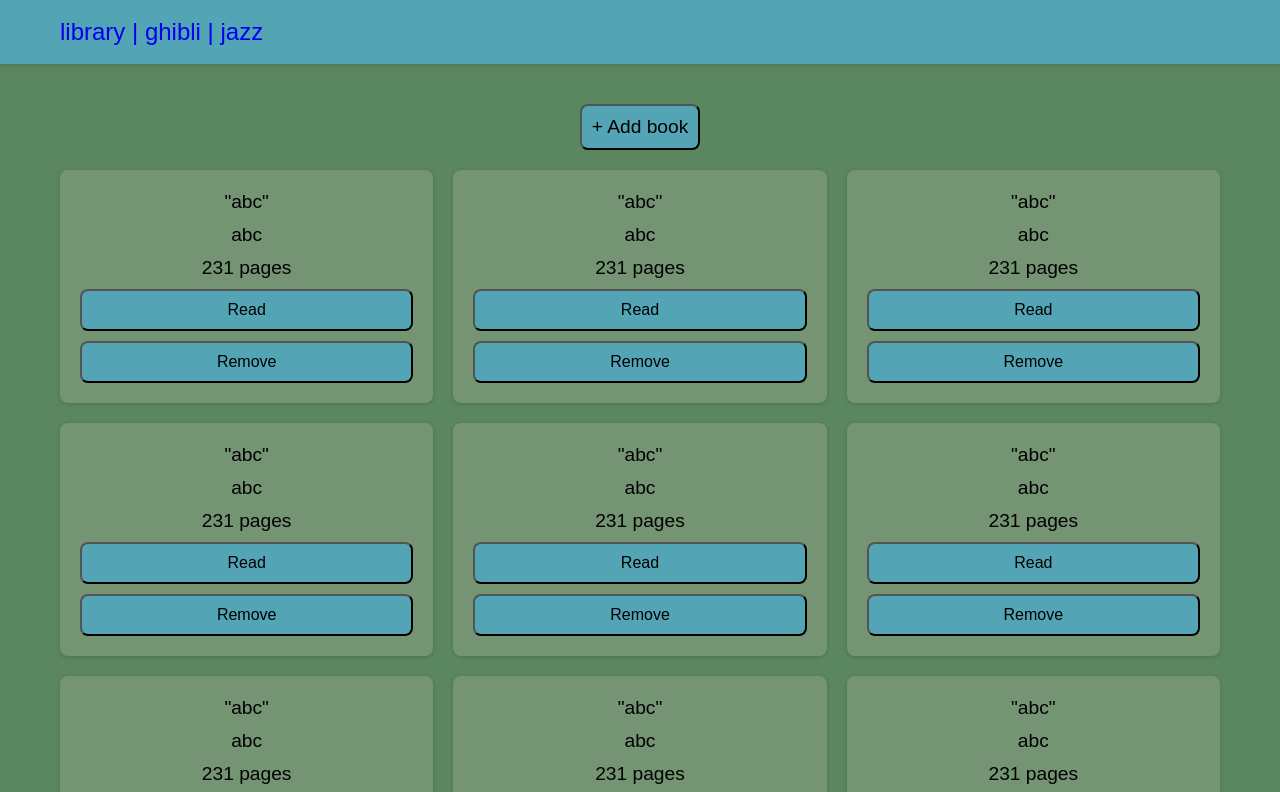
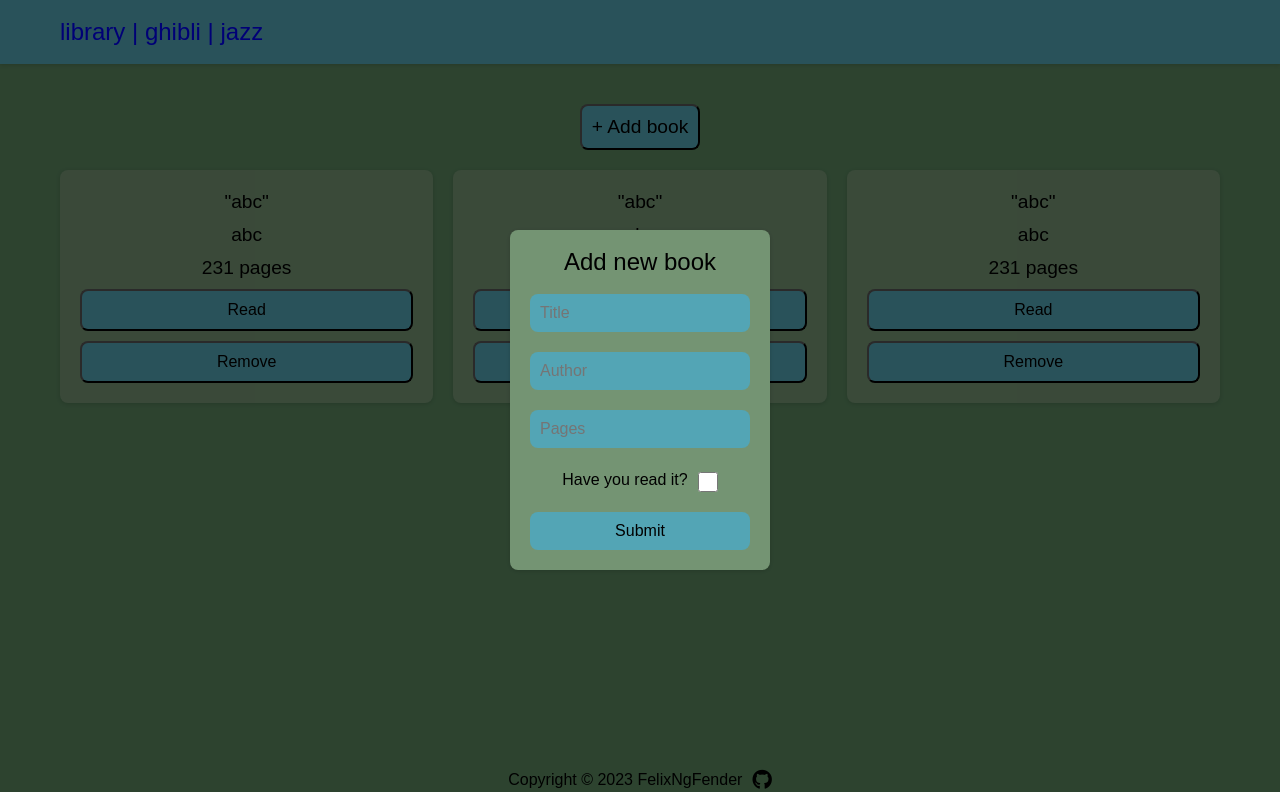
Before and after one commit to FelixNgFender/javascript-design-patterns, a website: page library/index.html in a window 1280 px wide. Both pictures are taken after a click on the button "+ Add book". Shown: the top 792 px of the page. Drawn offline with Linux system fonts and the light colour scheme; a web font is replaced by a local one.

Commit message:
Add a modal to add books and an overlay

```diff
--- a/library/index.html
+++ b/library/index.html
@@ -11,7 +11,6 @@
       crossorigin="anonymous"
     ></script>
     <script src="js/library.js" defer></script>
-    <script src="js/video.js" defer></script>
     <link
       rel="stylesheet"
       href="https://fonts.googleapis.com/css2?family=Amaranth"
@@ -25,80 +24,8 @@
       </div>
     </header>
     <main class="main">
-      <button class="main-addBookBtn">+ Add book</button>
+      <button class="main-addBookBtn" id="main-addBookBtn">+ Add book</button>
       <div class="main-bookGrid" id="main-bookGrid">
-        <div class="main-bookCard">
-          <p>"abc"</p>
-          <p>abc</p>
-          <p>231 pages</p>
-          <div class="main-bookCardBtnGroup">
-            <button class="main-bookCardBtn">Read</button>
-            <button class="main-bookCardBtn">Remove</button>
-          </div>
-        </div>
-        <div class="main-bookCard">
-          <p>"abc"</p>
-          <p>abc</p>
-          <p>231 pages</p>
-          <div class="main-bookCardBtnGroup">
-            <button class="main-bookCardBtn">Read</button>
-            <button class="main-bookCardBtn">Remove</button>
-          </div>
-        </div>
-        <div class="main-bookCard">
-          <p>"abc"</p>
-          <p>abc</p>
-          <p>231 pages</p>
-          <div class="main-bookCardBtnGroup">
-            <button class="main-bookCardBtn">Read</button>
-            <button class="main-bookCardBtn">Remove</button>
-          </div>
-        </div>
-        <div class="main-bookCard">
-          <p>"abc"</p>
-          <p>abc</p>
-          <p>231 pages</p>
-          <div class="main-bookCardBtnGroup">
-            <button class="main-bookCardBtn">Read</button>
-            <button class="main-bookCardBtn">Remove</button>
-          </div>
-        </div>
-        <div class="main-bookCard">
-          <p>"abc"</p>
-          <p>abc</p>
-          <p>231 pages</p>
-          <div class="main-bookCardBtnGroup">
-            <button class="main-bookCardBtn">Read</button>
-            <button class="main-bookCardBtn">Remove</button>
-          </div>
-        </div>
-        <div class="main-bookCard">
-          <p>"abc"</p>
-          <p>abc</p>
-          <p>231 pages</p>
-          <div class="main-bookCardBtnGroup">
-            <button class="main-bookCardBtn">Read</button>
-            <button class="main-bookCardBtn">Remove</button>
-          </div>
-        </div>
-        <div class="main-bookCard">
-          <p>"abc"</p>
-          <p>abc</p>
-          <p>231 pages</p>
-          <div class="main-bookCardBtnGroup">
-            <button class="main-bookCardBtn">Read</button>
-            <button class="main-bookCardBtn">Remove</button>
-          </div>
-        </div>
-        <div class="main-bookCard">
-          <p>"abc"</p>
-          <p>abc</p>
-          <p>231 pages</p>
-          <div class="main-bookCardBtnGroup">
-            <button class="main-bookCardBtn">Read</button>
-            <button class="main-bookCardBtn">Remove</button>
-          </div>
-        </div>
         <div class="main-bookCard">
           <p>"abc"</p>
           <p>abc</p>
@@ -144,5 +71,19 @@
         <i class="fab fa-github"></i
       ></a>
     </footer>
+    <div class="modal" id="modal">
+      <form class="modal-addBookForm" id="modal-addBookForm">
+        <h3>Add new book</h3>
+        <input class="modal-formInput" type="text" id="title" placeholder="Title" required="" maxlength="100">
+        <input class="modal-formInput" type="text" id="author" placeholder="Author" required="" maxlength="100">
+        <input class="modal-formInput" type="number" id="pages" placeholder="Pages" required="" max="10000">
+        <div class="modal-isRead">
+          <label for="isRead">Have you read it?</label>
+          <input class="modal-checkbox" type="checkbox" id="isRead">
+        </div>
+        <button class="modal-submitBtn" type="submit">Submit</button>
+      </form>
+    </div>
+    <div class="modal-overlay" id="modal-overlay"></div>
   </body>
 </html>
--- a/library/js/library.js
+++ b/library/js/library.js
@@ -1,3 +1,4 @@
+// Data Structures
 const myLibrary = [];
 
 function Book(title, author, pages, read) {
@@ -16,5 +17,26 @@ function addBookToLibrary(book) {
 
 function displayBooks() {
   const bookList = document.querySelector("#book-list");
+}
 
-}
+// User Interface
+const addBookBtn = document.querySelector("#main-addBookBtn");
+const modalOverlay = document.querySelector("#modal-overlay");
+const modal = document.querySelector("#modal");
+addBookBtn.addEventListener("click", () => {
+  modal.classList.add("active");
+  modalOverlay.classList.add("active");
+});
+
+modalOverlay.addEventListener("click", () => {
+  modal.classList.remove("active");
+  modalOverlay.classList.remove("active");
+});
+
+// Local Storage
+
+// Authentication
+
+// Firestore
+
+// Utils
--- a/library/js/video.js
+++ /dev/null
@@ -1,12 +0,0 @@
-const videoContainer = document.getElementById('header-video');
-
-const video = document.createElement('iframe');
-video.setAttribute('src', 'https://www.youtube.com/embed/AZals4U6Z_I');
-video.setAttribute('frameborder', '0');
-video.setAttribute('allow', 'accelerometer; autoplay; clipboard-write; encrypted-media; gyroscope; picture-in-picture; web-share');
-video.setAttribute('allow', 'autoplay; encrypted-media');
-video.style.width = '100%';
-video.style.height = '100%';
-
-
-videoContainer.append(video);
--- a/library/styles/styles.css
+++ b/library/styles/styles.css
@@ -1,9 +1,9 @@
 :root {
-  --pacific-blue: #53A5B5ff;
+  --pacific-blue: #53a5b5ff;
   --russian-green: #749473ff;
-  --hunter-green: #345F48ff;
-  --blue-munsell: #2D95ACff;
-  --middle-green: #5A875Fff;
+  --hunter-green: #345f48ff;
+  --blue-munsell: #2d95acff;
+  --middle-green: #5a875fff;
   --border-radius: 8px;
   --spacing-xs: 5px;
   --spacing-sm: 10px;
@@ -18,6 +18,7 @@
 
 html {
   box-sizing: border-box;
+  height: 100%;
 }
 
 *,
@@ -29,6 +30,9 @@ html {
 body {
   font-family: "Amaranth", sans-serif;
   background-color: var(--middle-green);
+  min-height: 100%;
+  display: grid;
+  grid-template-rows: auto 1fr auto;
 }
 
 /* HEADER */
@@ -58,7 +62,6 @@ main {
   display: flex;
   flex-direction: column;
   align-items: center;
-  justify-content: center;
   width: 100%;
   text-align: center;
   padding: var(--spacing-lg);
@@ -86,7 +89,11 @@ main {
 .main-bookGrid {
   margin-top: var(--spacing-lg);
   display: grid;
-  grid-template-columns: repeat(auto-fit, minmax(300px, 1fr));
+  /* 3 columns, 1fr each */
+  grid-template-columns: repeat(
+    auto-fill,
+    minmax(calc(var(--container-width) / 4), 1fr)
+  );
   grid-gap: var(--spacing-lg);
   width: 100%;
 }
@@ -128,6 +135,7 @@ main {
   justify-content: center;
   gap: 10px;
   width: 100%;
+  grid-row: 3 / 4;
 }
 
 .fa-github {
@@ -141,7 +149,101 @@ main {
 }
 
 /* MODALS */
+.modal {
+  position: fixed;
+  z-index: 1;
+  top: 50%;
+  left: 50%;
+  width: 300px;
+  padding: var(--spacing-lg);
+  border-radius: var(--border-radius);
+  text-align: center;
+  transform: translate(-50%, -50%) scale(0);
+  transition: 0.2s ease-in-out;
+}
 
+.modal.active {
+  transform: translate(-50%, -50%) scale(1);
+}
+
+.modal-addBookForm {
+  display: flex;
+  flex-direction: column;
+  align-items: center;
+  justify-content: space-between;
+  gap: var(--spacing-lg);
+  background-color: var(--russian-green);
+  border-radius: var(--border-radius);
+  padding: var(--spacing-lg);
+  box-shadow: var(--shadow);
+  width: 100%;
+  max-width: calc(var(--container-width) / 4);
+}
+
+.modal-addBookForm h3 {
+  font-size: 1.5rem;
+}
+
+.modal-formInput {
+  font-family: "Amaranth", sans-serif;
+  padding: var(--spacing-sm);
+  border: none;
+  border-radius: var(--border-radius);
+  background-color: var(--pacific-blue);
+  font-size: 1rem;
+  text-decoration: none;
+  width: 100%;
+}
+
+.modal-formInput:focus {
+  outline: none;
+}
+
+.modal-isRead {
+  display: flex;
+  align-items: center;
+  gap: var(--spacing-sm);
+}
+
+.modal-checkbox {
+  width: 20px;
+  height: 20px;
+  margin: 4px 0 0;
+  accent-color: white;
+}
+
+.modal-submitBtn {
+  font-family: "Amaranth", sans-serif;
+  padding: var(--spacing-sm);
+  border-radius: var(--border-radius);
+  border: none;
+  background-color: var(--pacific-blue);
+  font-size: 1rem;
+  text-decoration: none;
+  width: 100%;
+}
+
+.modal-submitBtn:hover {
+  background-color: var(--blue-munsell);
+}
+
+.modal-submitBtn:active {
+  background-color: var(--hunter-green);
+}
+
+.modal-overlay {
+  display: none;
+  position: fixed;
+  top: 0;
+  left: 0;
+  width: 100%;
+  height: 100%;
+  background-color: rgba(0, 0, 0, 0.5);
+}
+
+.modal-overlay.active {
+  display: block;
+}
 /* LOADING RING */
 
 /* MEDIA QUERIES */
```
